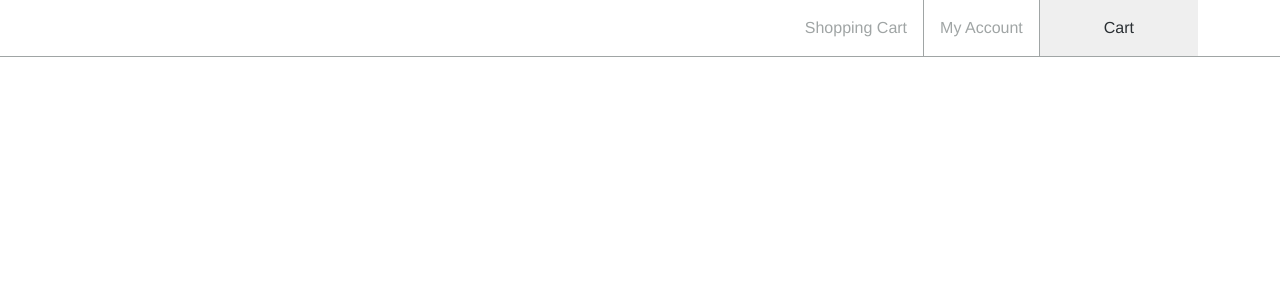
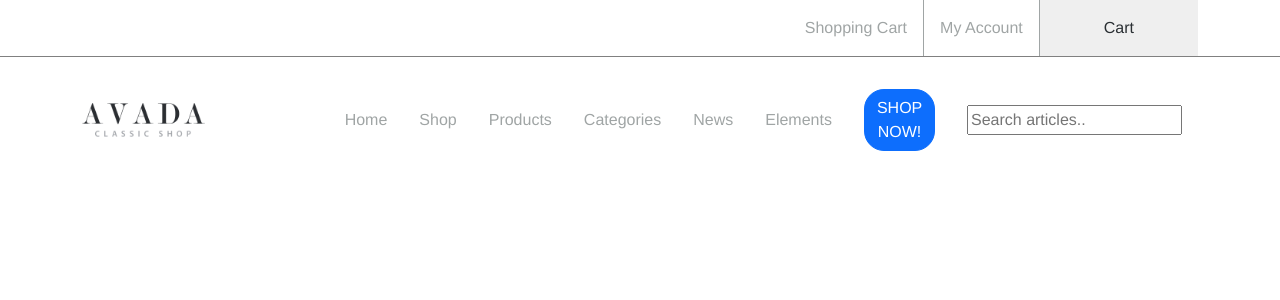
Before and after one commit to felicetto13/proj-html-vuejs, a Vue app: page / in a window 1280 px wide. Shown: the top 300 px of the page. Built offline with nearby package versions, Linux system fonts and the light colour scheme; the HTML template or start-up script is replaced by a standard one.

Commit message:
Componend header and navbar completed

```diff
--- a/src/components/TheHeader.vue
+++ b/src/components/TheHeader.vue
@@ -1,19 +1,19 @@
 <template>
   <header>
     <TopBar></TopBar>
+    <TheNavbar></TheNavbar>
   </header>
 </template>
 
 <script>
+import TheNavbar from './TheNavbar.vue';
 import TopBar from "./TopBar.vue";
 export default {
-  components: { TopBar },
+  components: { TopBar, TheNavbar },
 };
 </script>
 
 <style lang="scss" scoped>
 @import "../assets/scss/variables";
-header {
-    border-bottom: 1px solid $menu-item;
-}
+
 </style>
--- a/src/components/TheNavbar.vue
+++ b/src/components/TheNavbar.vue
@@ -2,18 +2,88 @@
   <div class="container">
     <nav>
       <div class="logo-navbar">
-                <img src="../../public/img/" alt="">
+        <img
+          src="../../public/img/classic_shop_logo2x.png"
+          class="logo-nav"
+          alt="logo navbar"
+        />
+      </div>
+      <div class="menu-items">
+        <ul class="list-unstyled">
+          <li><a href="#">Home <i class="fa-solid fa-angle-down"></i></a></li>
+          <li><a href="#">Shop <i class="fa-solid fa-angle-down"></i></a></li>
+          <li>
+            <a href="#">Products <i class="fa-solid fa-angle-down"></i></a>
+          </li>
+          <li>
+            <a href="#">Categories <i class="fa-solid fa-angle-down"></i></a>
+          </li>
+          <li><a href="#">News</a></li>
+          <li>
+            <a href="#">Elements <i class="fa-solid fa-angle-down"></i></a>
+          </li>
+          <li>
+            <a href="#" class="btn btn-primary text-uppercase">shop now!</a>
+          </li>
+          <li>
+            <input
+              type="text"
+              placeholder="Search articles.."
+              class="searchInput"
+            />
+            <span class="search"><i class="fa-solid fa-magnifying-glass"></i></span>
+          </li>
+        </ul>
       </div>
     </nav>
   </div>
 </template>
 
 <script>
-export default {
-
-}
+export default {};
 </script>
 
 <style lang="scss" scoped>
+@import "../assets/scss/variables";
+nav {
+  display: flex;
 
+  .logo-navbar {
+      align-self: center;
+
+        img {
+          max-width: 50%;
+            }
+    }
+  .menu-items {
+    ul {
+      display: flex;
+      margin: 0;
+
+      li {
+        padding: 2rem 1rem;
+        align-self: center;
+        position:relative;
+
+            a, i {
+            text-decoration: none;
+            color: $menu-item;
+            }
+            a.btn {
+                color: $white;
+                border-radius: 20px;
+            }
+            &:hover:before {
+                content: '';
+                top: -7px;
+                position: absolute;
+                left: 0;
+                right: 0;
+                height: 4px;
+                background-color: $myprimary-color;
+            }
+      }
+    }
+  }
+}
 </style>
--- a/src/components/TopBar.vue
+++ b/src/components/TopBar.vue
@@ -1,5 +1,6 @@
 <template>
-  <div class="container">
+<div style="border-bottom: 1px solid gray">
+    <div class="container">
     <div class="top-bar">
       <div class="social-bar">
         <ul class="list-unstyled">
@@ -39,6 +40,8 @@
       </div>
     </div>
   </div>
+</div>
+
 </template>
 
 <script>
```
Lines whose indentation alone changed are shown as unchanged.
